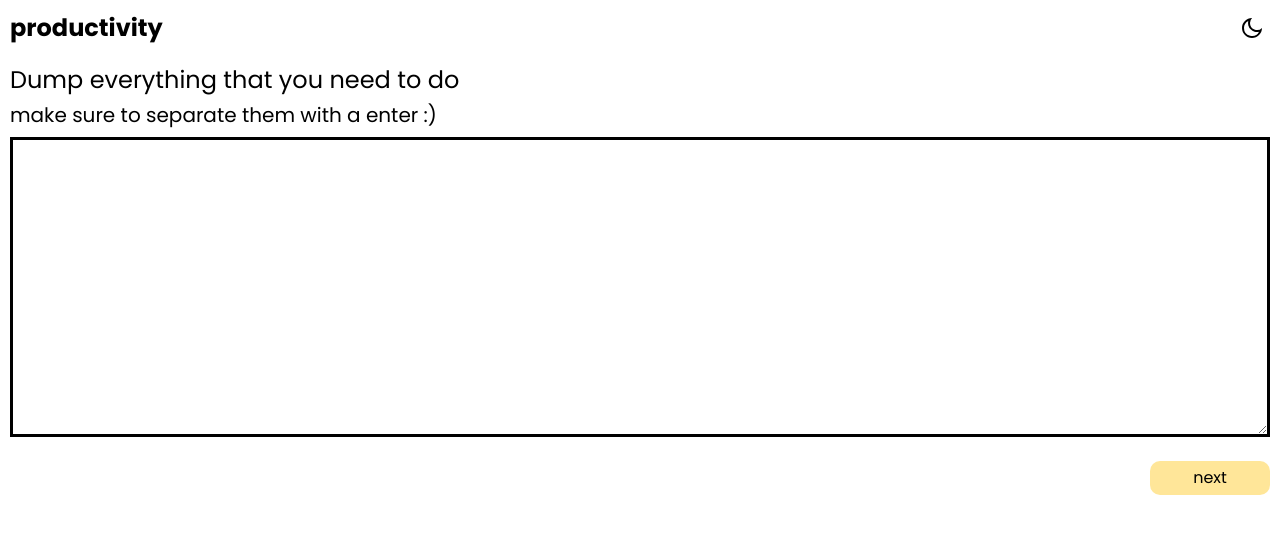
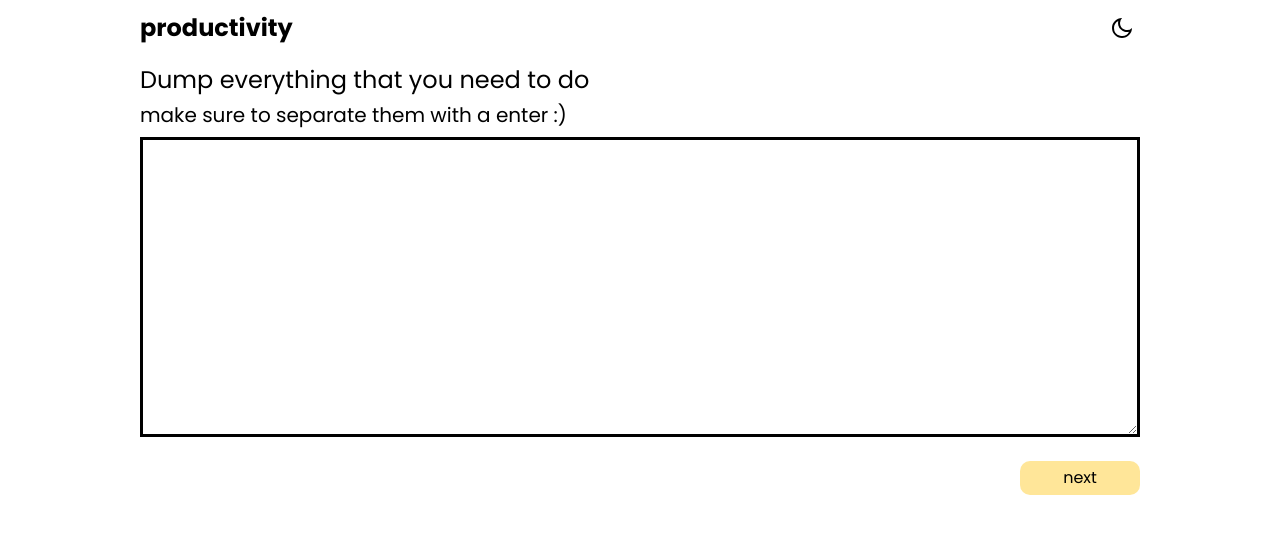
Before and after one commit to colorlessenergy/productivity, a Next.js app: page / in a window 1280 px wide. Shown: the top 534 px of the page. Built offline with nearby package versions, Linux system fonts and the light colour scheme.

Commit message:
add max-width to container class

```diff
--- a/styles/globals.scss
+++ b/styles/globals.scss
@@ -3,3 +3,10 @@
 @use 'module.scss';
 @use 'theme.scss';
 @use 'utilities.scss';
+
+@media (min-width: 1000px) {
+    .container {
+        margin: 0 auto;
+        max-width: 1000px;
+    }
+}
```
